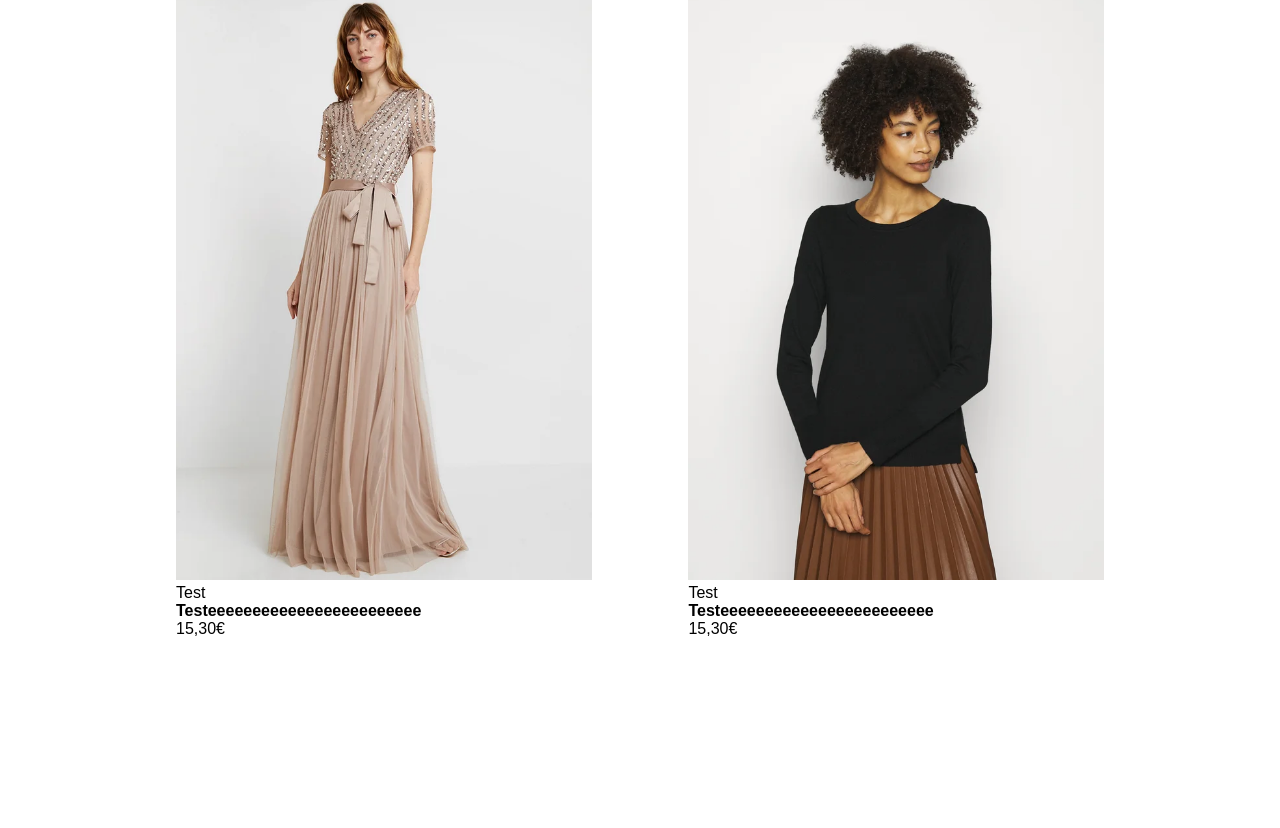
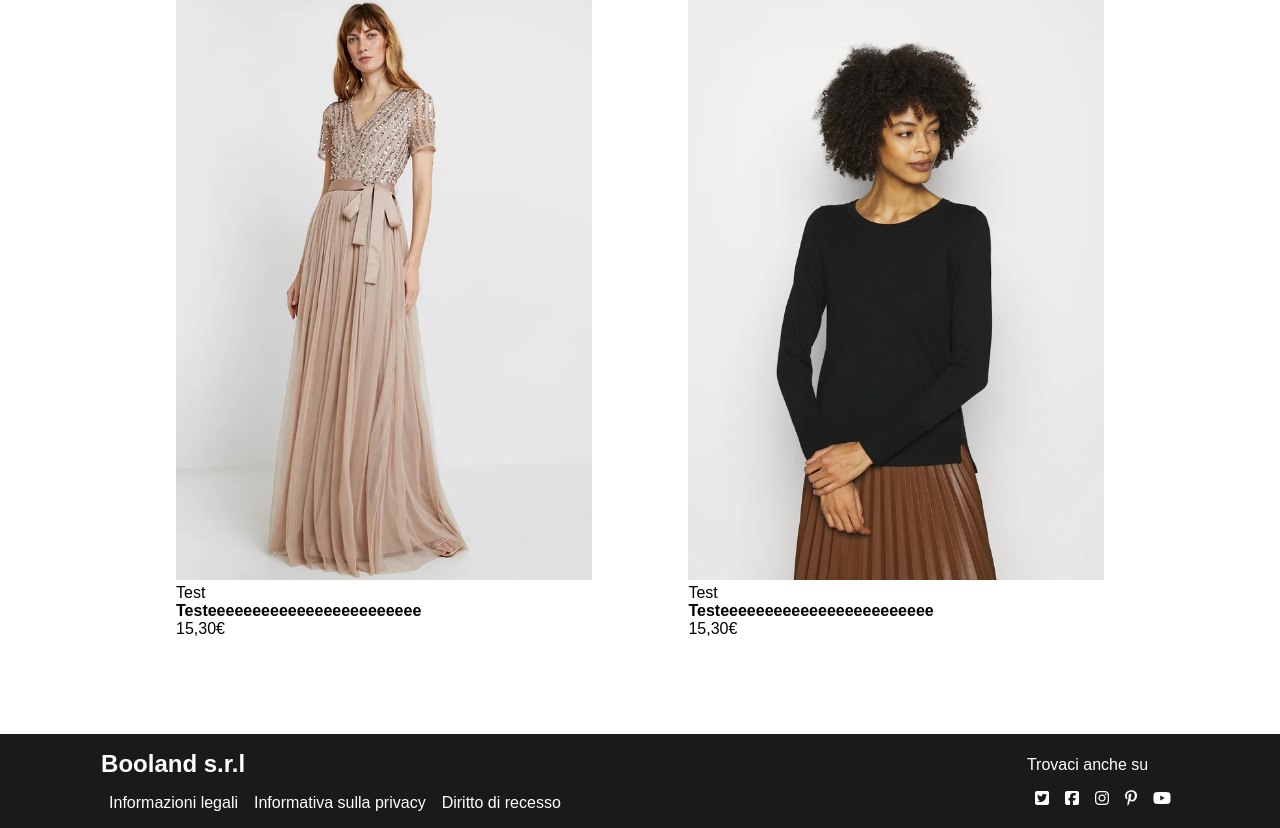
Before and after one commit to MarcoMpensabene/html-css-boolando, a plain HTML site: page index.html in a window 1280 px wide. Shown: the part 1563-2391 px from the top of the page. Before the commit the page ends 2297 px from the top, so only its background shows below. Drawn offline with Linux system fonts and the light colour scheme.

Commit message:
added footer content

```diff
--- a/index.html
+++ b/index.html
@@ -83,11 +83,23 @@
         <div class="footer-bar">
 
             <section class="infos">
-
+                <h2 >Booland s.r.l</h2>
+                <ul class="flex-row">
+                    <li>Informazioni legali</li>
+                    <li>Informativa sulla privacy</li>
+                    <li>Diritto di recesso</li>
+                </ul>
             </section>
 
             <nav class="social-logo">
-
+                <p>Trovaci anche su</p>
+                <div class="flex-row">
+                    <i class="fa-brands fa-square-twitter"></i>
+                    <i class="fa-brands fa-square-facebook"></i>
+                    <i class="fa-brands fa-instagram"></i>
+                    <i class="fa-brands fa-pinterest-p"></i>
+                    <i class="fa-brands fa-youtube"></i>
+                </div>
             </nav>
         </div>
     </footer>
--- a/style/style.css
+++ b/style/style.css
@@ -48,3 +48,22 @@ article.product{
 article.product > img {
     height: 600px
 }
+
+div.footer-bar{
+    display: flex;
+    flex-direction: row;
+    background-color: #1a1a1a;
+    color: white;
+    justify-content: space-around;
+    padding: 1rem;
+    align-items: center;
+
+}
+section.infos{
+    margin-right: 18rem;
+}
+footer li,
+i{
+    margin-right: 0.5rem;
+    margin-top: 1rem;
+}
```
